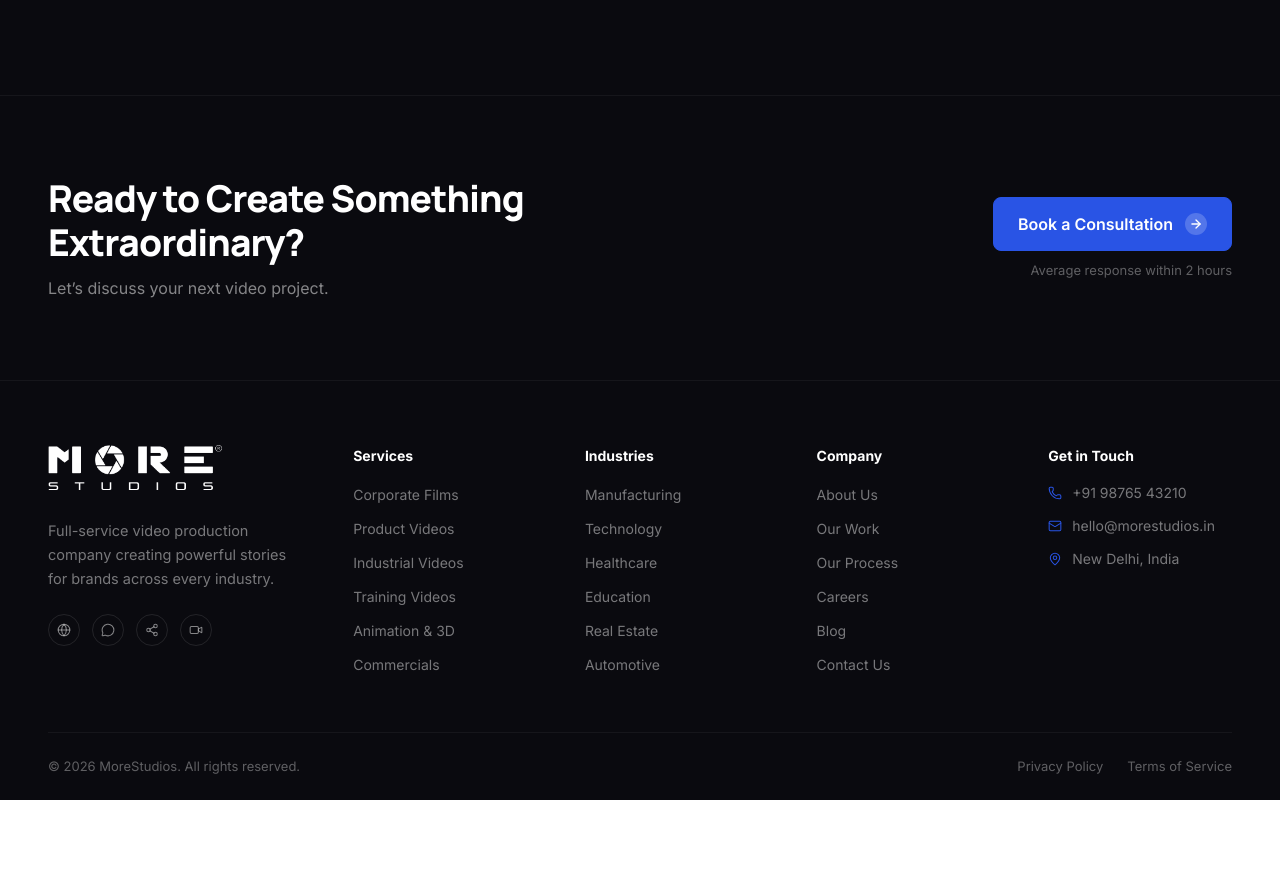
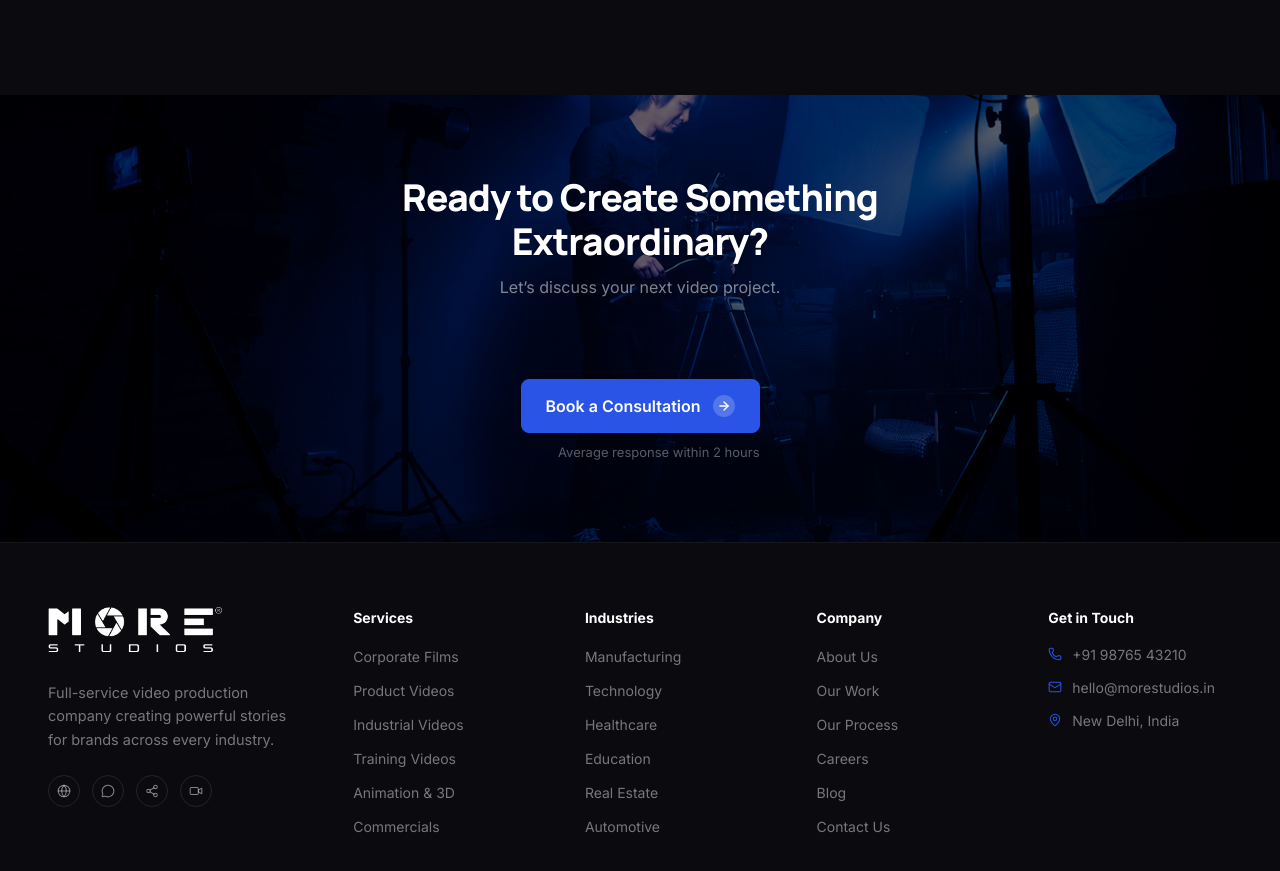
Before and after one commit to sonurao1/morestudio-frontend-nextjs, a Next.js app: page / in a window 1280 px wide. Shown: the part 5899-6770 px from the top of the page. Before the commit the page ends 6699 px from the top, so only its background shows below. Built offline with nearby package versions, Linux system fonts and the light colour scheme.

Commit message:
changes in CTA page

```diff
--- a/src/components/sections/CTA.jsx
+++ b/src/components/sections/CTA.jsx
@@ -1,16 +1,31 @@
+import Image from "next/image";
 import Container from "@/components/ui/Container";
 import Button from "@/components/ui/Button";
 
 export default function CTA() {
   return (
-    <section id="contact" className="border-t border-white/5 bg-night py-16 lg:py-20">
-      <Container className="flex flex-col items-start justify-between gap-9 lg:flex-row lg:items-center">
+    <section
+      id="contact"
+      className="relative overflow-hidden  border-white/5 py-16 lg:py-20"
+    >
+      <Image
+        src="/global_images/CTABG.png"
+        alt="CTA Background"
+        fill
+        priority
+        className="-z-20 object-cover object-center"
+      />
+
+      <div className="absolute inset-0 -z-10 bg-black/60" />
+
+      <Container className="relative z-10 flex flex-col items-center justify-between gap-20 text-center">
         <div>
           <h2 className="font-display text-[30px] font-extrabold leading-[1.2] tracking-tight text-white sm:text-[37px]">
             Ready to Create Something
             <br />
             Extraordinary?
           </h2>
+
           <p className="mt-3 text-[16px] text-white/50">
             Let&rsquo;s discuss your next video project.
           </p>
@@ -20,6 +35,7 @@ export default function CTA() {
           <Button href="#contact" size="lg" icon>
             Book a Consultation
           </Button>
+
           <span className="text-xs text-white/35">
             Average response within 2 hours
           </span>
```
Also changed, not shown: public/global_images/CTABG.png (added).
